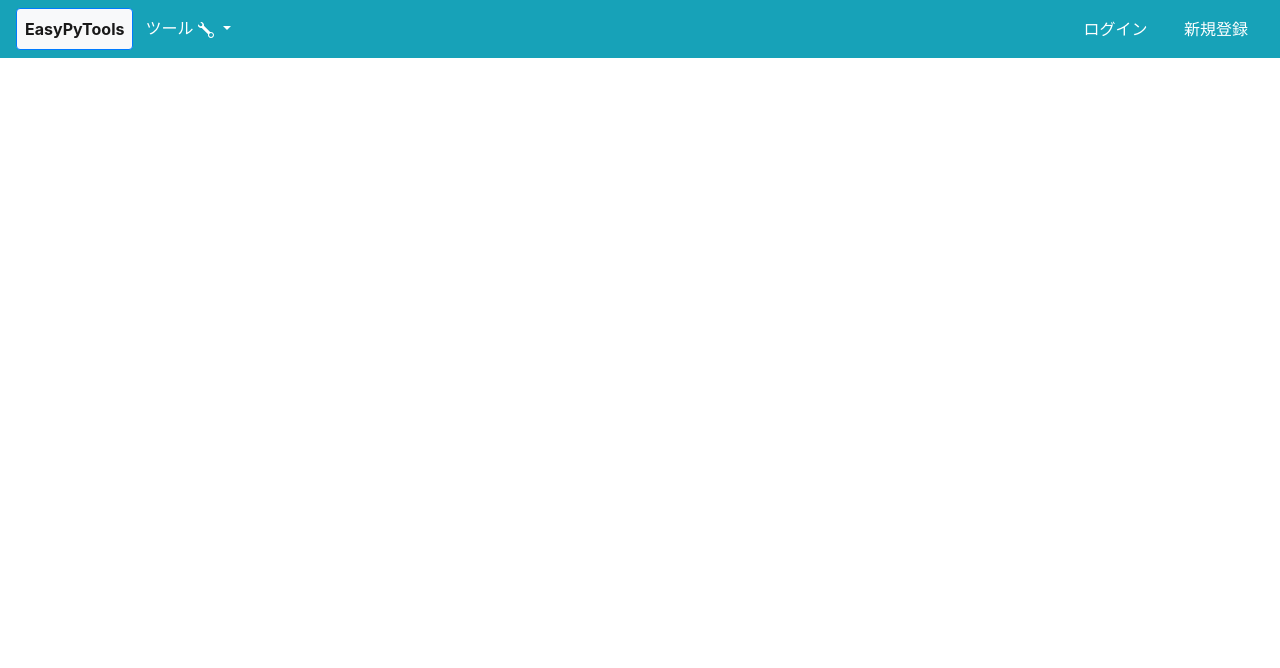
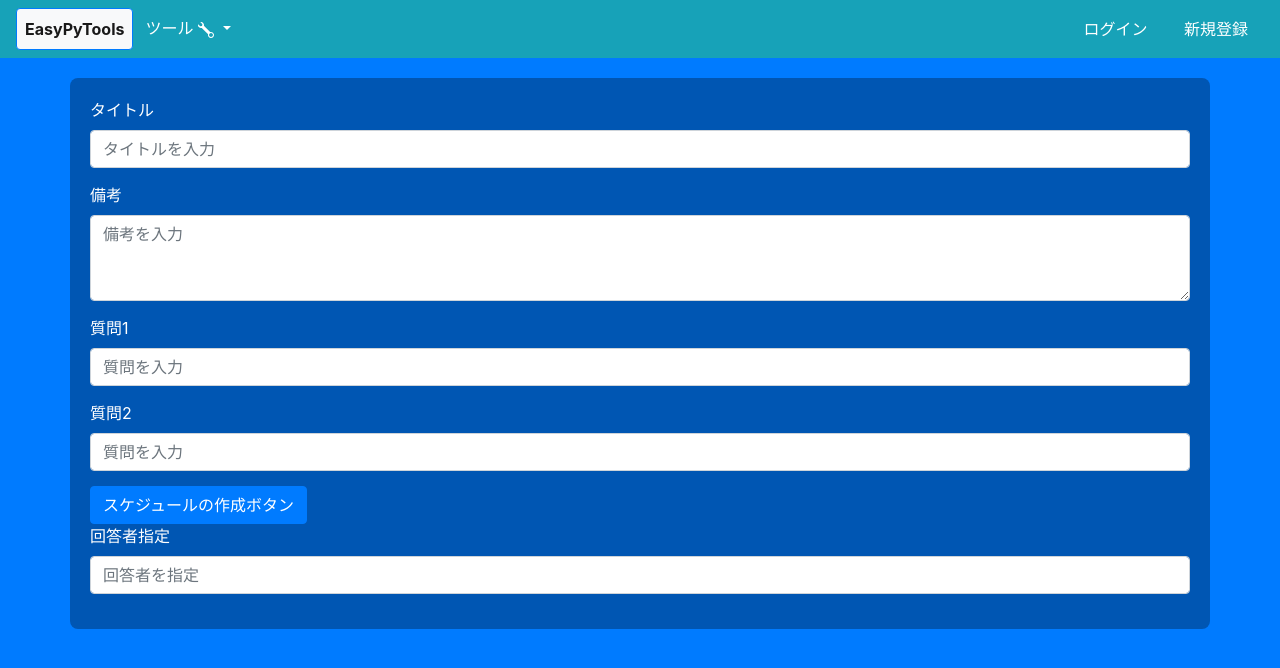
Before and after one commit to ShamNeko88/EasyPyTools, a Django app: page /EasySurvey/ in a window 1280 px wide. Shown: the top 668 px of the page. Run offline with Django 5.2, Linux system fonts and the light colour scheme; parts of the project's set-up code (start-up, migrations or seed data) failed here and were passed over; some libraries are stand-ins or nearby versions.

Commit message:
とりあえず画面設計渡してAIにコーディングさせた

```diff
--- a/EasyPyTools/settings.py
+++ b/EasyPyTools/settings.py
@@ -144,7 +144,8 @@ STATIC_URL = 'static/'
 STATICFILES_DIRS = [
     BASE_DIR / "EasyLiveMemo/static",  # EasyLiveMemoアプリのstaticディレクトリ
     BASE_DIR / "TopPage/static",  # TopPageアプリのstaticディレクトリ
-    BASE_DIR / "EasyMdBlog/static"
+    BASE_DIR / "EasyMdBlog/static",
+    BASE_DIR / "EasySurvey/static"
 ]
 
 # 本番環境用のSTATIC_ROOTを指定
--- /dev/null
+++ b/EasySurvey/static/css/survey.css
@@ -0,0 +1,19 @@
+body {
+    background-color: #007bff; /* 背景色 */
+    color: white; /* テキスト色 */
+}
+
+.container {
+    background-color: #0056b3; /* コンテナの背景色 */
+    padding: 20px;
+    border-radius: 8px;
+    margin-top: 20px;
+}
+
+h1 {
+    text-align: center;
+}
+
+.form-group {
+    margin-bottom: 15px;
+}
--- a/EasySurvey/templates/EasySurvey/survey-index.html
+++ b/EasySurvey/templates/EasySurvey/survey-index.html
@@ -1,12 +1,38 @@
 {% extends 'TopPage/base.html' %}
 {% load static %}
 
-
 {% block extra_css %}
-  <link rel="stylesheet" href="{% static 'css/blog.css' %}" />
+<link rel="stylesheet" href="{% static 'css/survey.css' %}" />
 {% endblock %}
-
 
 {% block title %}
   EasySurvey
 {% endblock %}
+
+{% block content %}
+<div class="container">
+    <form>
+        <div class="form-group">
+            <label for="title">タイトル</label>
+            <input type="text" class="form-control" id="title" placeholder="タイトルを入力">
+        </div>
+        <div class="form-group">
+            <label for="notes">備考</label>
+            <textarea class="form-control" id="notes" rows="3" placeholder="備考を入力"></textarea>
+        </div>
+        <div class="form-group">
+            <label for="question1">質問1</label>
+            <input type="text" class="form-control" id="question1" placeholder="質問を入力">
+        </div>
+        <div class="form-group">
+            <label for="question2">質問2</label>
+            <input type="text" class="form-control" id="question2" placeholder="質問を入力">
+        </div>
+        <button type="button" class="btn btn-primary">スケジュールの作成ボタン</button>
+        <div class="form-group">
+            <label for="respondent">回答者指定</label>
+            <input type="text" class="form-control" id="respondent" placeholder="回答者を指定">
+        </div>
+    </form>
+</div>
+{% endblock %}
```
